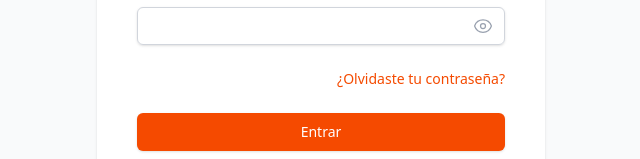
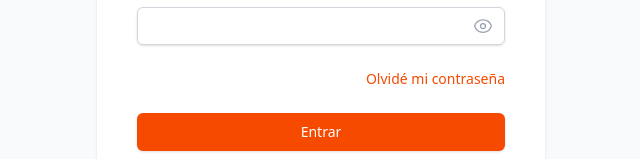
Before and after one commit to ariel-gam/loyalapp, a Next.js app: page /login in a window 1280 px wide. Shown: the part 436-595 px from the top of the page, without its empty margins (319-959 px from the left). Built offline with nearby package versions, Linux system fonts and the light colour scheme; no server answers.

Commit message:
chore: update forgot password link text

```diff
--- a/src/app/login/page.tsx
+++ b/src/app/login/page.tsx
@@ -157,7 +157,7 @@ export default function LoginPage() {
                                     onClick={() => setIsRecovery(true)}
                                     className="text-sm font-medium text-orange-600 hover:text-orange-500"
                                 >
-                                    ¿Olvidaste tu contraseña?
+                                    Olvidé mi contraseña
                                 </button>
                             </div>
                         )}
```
